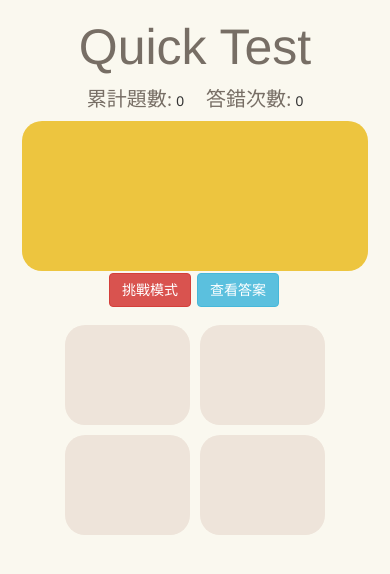
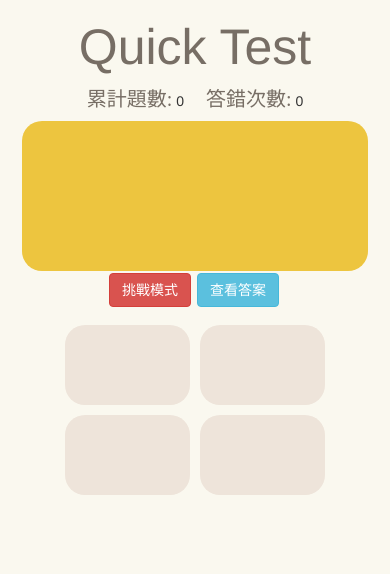
Before and after one commit to ken90242/little-base-game, a website: page index.html in a window 390 px wide. Drawn offline with Linux system fonts and the light colour scheme; no server answers.

Commit message:
'fix-median-screen'

```diff
--- a/assets/css/median-screen.css
+++ b/assets/css/median-screen.css
@@ -32,7 +32,7 @@
 		margin-left: 5px;
 		margin-bottom: 5px;
 		width: 125px;
-		height: 100px;
+		height: 80px;
 	}
 	.option:hover{
 		display:inline-block;
@@ -46,6 +46,6 @@
 		margin-left: 5px;
 		margin-bottom: 5px;
 		width: 125px;
-		height: 100px;
+		height: 80px;
 	}
 }
```
